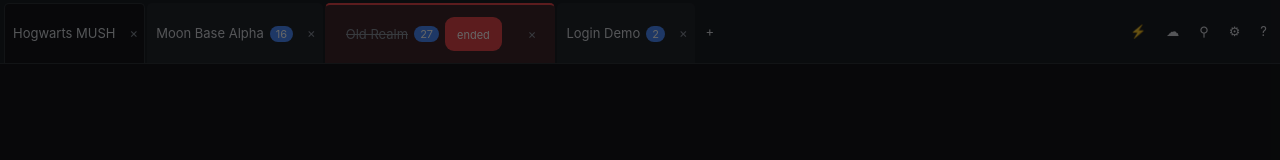
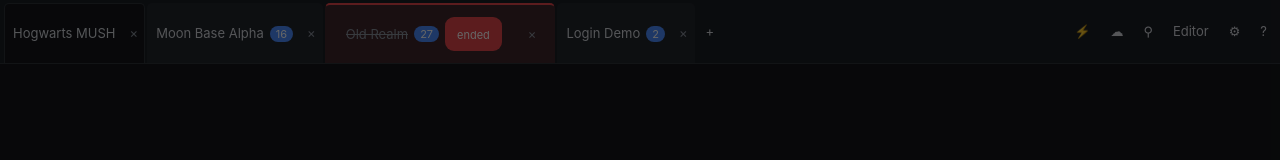
Before and after one commit to itsnotyoutoday/squatclient, a React (Vite) app in the folder frontend/: page / in a window 1280 px wide. Shown: the top 160 px of the page. Built offline with nearby package versions, Linux system fonts and the light colour scheme.

Commit message:
editor: Editor button in the top bar

```diff
--- a/frontend/src/components/tabs/TabBar.tsx
+++ b/frontend/src/components/tabs/TabBar.tsx
@@ -1,4 +1,5 @@
 import { openHelp } from '../../help/command';
+import { toggleEditorView } from '../../lib/editor/view';
 import { useSessions, useUi } from '../../state/stores';
 import { useControllerRef } from '../../state/controller-context';
 
@@ -98,6 +99,15 @@ export function TabBar() {
       <button
         type="button"
         className="tabadd"
+        title="Object editor (Cmd/Ctrl-E, or /edit)"
+        aria-label="Editor"
+        onClick={() => toggleEditorView()}
+      >
+        Editor
+      </button>
+      <button
+        type="button"
+        className="tabadd"
         title="Settings (Ctrl-,)"
         aria-label="Settings"
         onClick={() => useUi.getState().openDialog('settings')}
```
